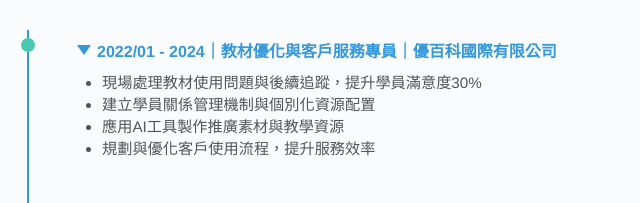
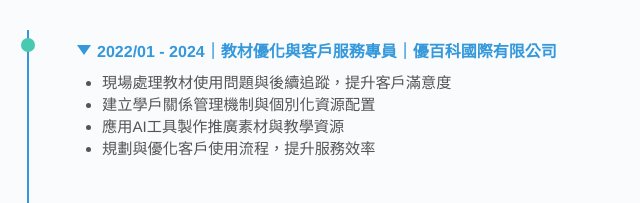
Before and after one commit to TinaHongshowreel/tinahongshowreel.github.io, a plain HTML site: page index.html in a window 1280 px wide. Shown: the part 407-610 px from the top of the page, 333-973 px from the left. Drawn offline with Linux system fonts and the light colour scheme.

Commit message:
Update index.html

```diff
--- a/index.html
+++ b/index.html
@@ -30,8 +30,8 @@
       <div class="timeline-dot"></div>
       <div class="timeline-content show">
         <ul>
-          <li>現場處理教材使用問題與後續追蹤，提升學員滿意度30%</li>
-          <li>建立學員關係管理機制與個別化資源配置</li>
+          <li>現場處理教材使用問題與後續追蹤，提升客戶滿意度</li>
+          <li>建立學戶關係管理機制與個別化資源配置</li>
           <li>應用AI工具製作推廣素材與教學資源</li>
           <li>規劃與優化客戶使用流程，提升服務效率</li>
         </ul>
```
